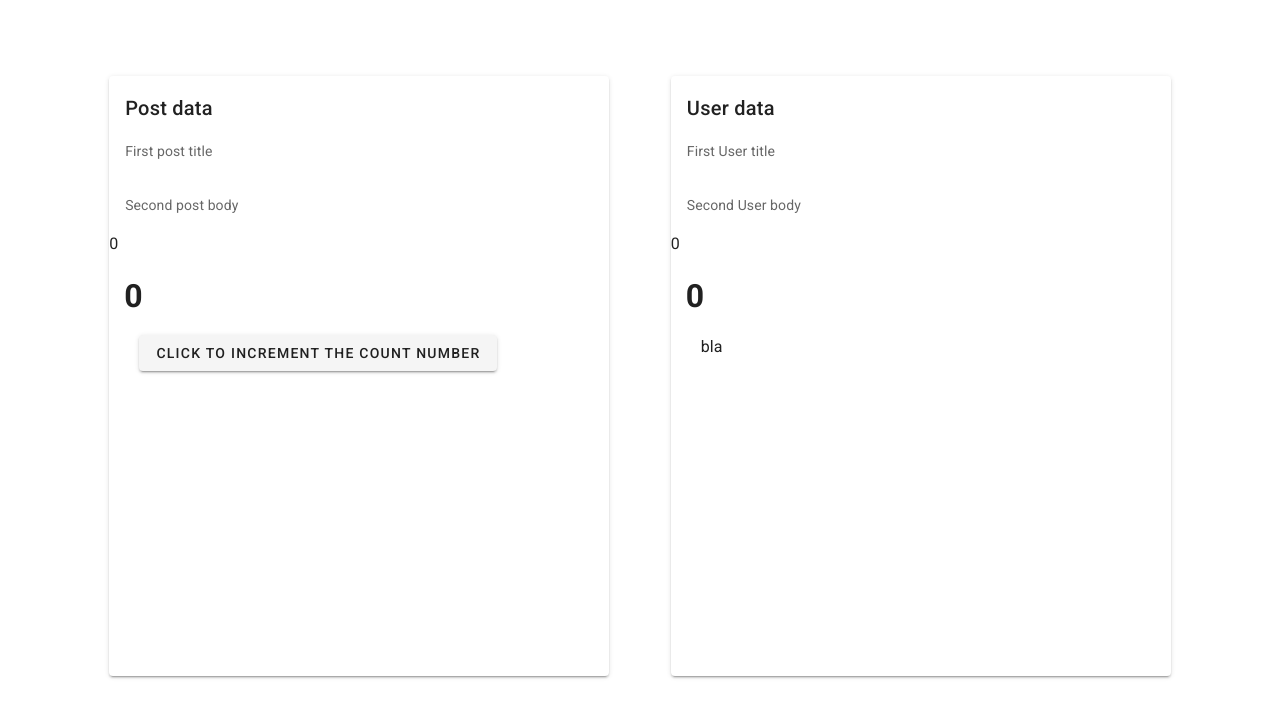
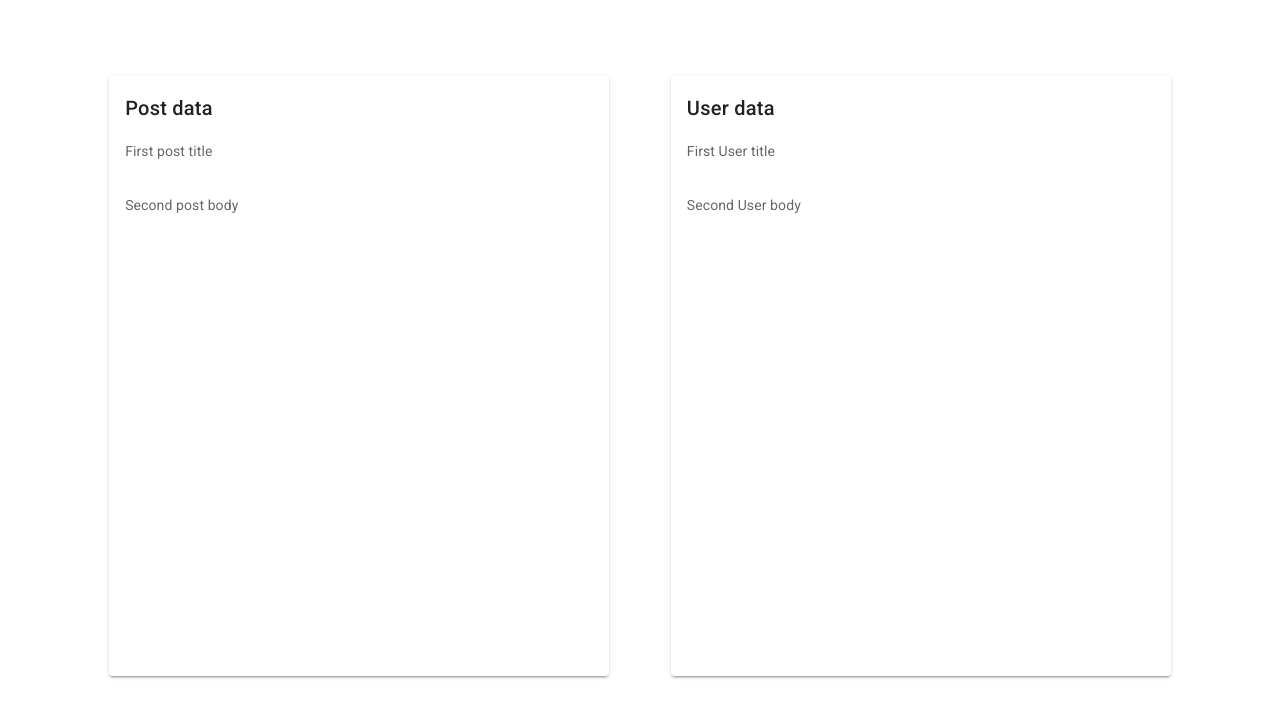
Before and after one commit to CristiAllan/vuex-curso-pt-br, a Vue app: page /#/ in a window 1280 px wide. Shown: the top 718 px of the page. Built offline with nearby package versions, Linux system fonts and the light colour scheme.

Commit message:
clean count state examples

```diff
--- a/src/components/Card.vue
+++ b/src/components/Card.vue
@@ -8,8 +8,6 @@
 
     <v-card-text>{{ firstText }}</v-card-text>
     <v-card-text>{{ secondText }}</v-card-text>
-
-    <p>{{ storeCount }}</p>
 
     <slot></slot>
 
@@ -26,10 +24,6 @@ export default {
   ],
   data: () => ({
     //
-  }),
-
-  computed: mapState({
-    storeCount: state => state.postModule.count
   })
 }
 </script>
--- a/src/components/HomeComponent.vue
+++ b/src/components/HomeComponent.vue
@@ -10,14 +10,6 @@
               secondText="Second post body"
             >
 
-              <ExtraData>
-                <h1>{{ this.count }}</h1>
-
-                <ExtraData>
-                  <v-btn @click="incrementCount">Click to increment the count number</v-btn>
-                </ExtraData>
-              </ExtraData>
-
             </Card>
           </div>
 
@@ -27,12 +19,6 @@
               firstText="First User title"
               secondText="Second User body"
             >
-
-              <ExtraData>
-                <h1>{{ count }}</h1>
-
-                <ExtraData><p>bla</p></ExtraData>
-              </ExtraData>
 
             </Card>
           </div>
@@ -51,34 +37,7 @@ export default {
   components: {
     Card,
     ExtraData
-  },
-
-/*
-  computed: {
-    count () {
-      return this.$store.state.count
-    }
-  },
-*/
-
-  computed: mapState('postModule', [
-    'count'
-  ]),
-
-/*
-  methods: {
-    incrementCount: function () {
-      this.$store.dispatch('incrementCount')
-    }
   }
-*/
-
-  methods: {
-    ...mapActions('postModule', [
-      'incrementCount'
-    ])
-  }
-
 }
 </script>
 
--- a/src/store/post/index.js
+++ b/src/store/post/index.js
@@ -1,17 +1,13 @@
 const postModule = {
   namespaced: true,
   state: {
-    count: 0
+
   },
   mutations: {
-    incrementCount (state) {
-      state.count += 1
-    }
+
   },
   actions: {
-    incrementCount ({ commit }) {
-      commit('incrementCount')
-    }
+
   }
 }
 
```
